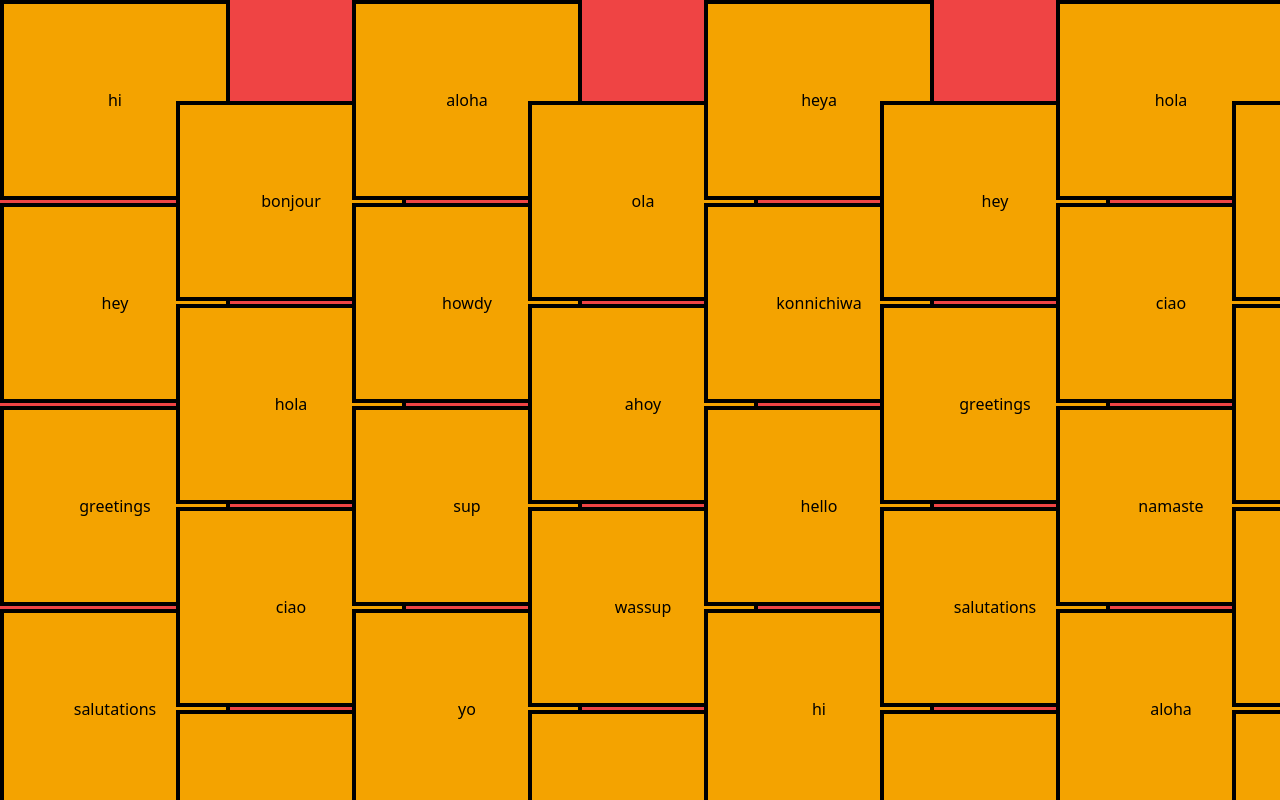
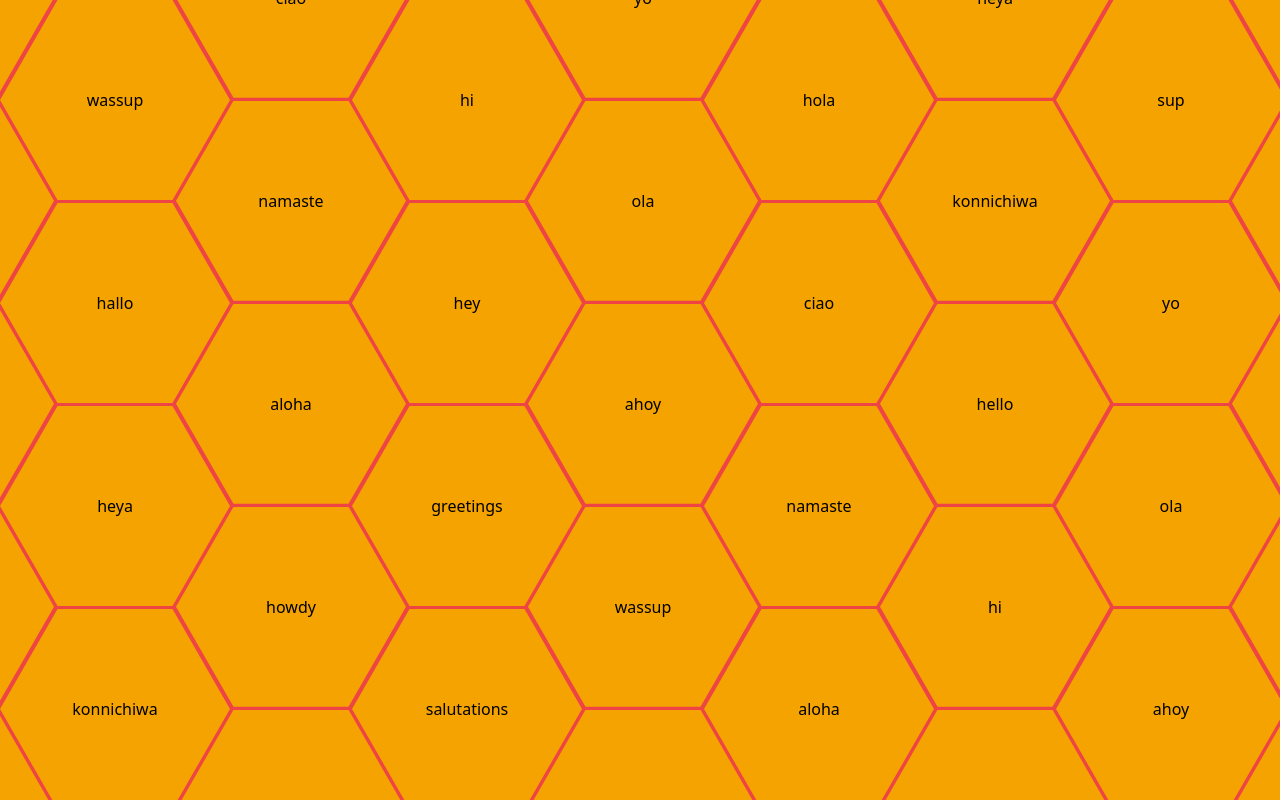
Before and after one commit to Sharkgrammer/Hex, a React (Vite) app: page / in a window 1280 px wide. Built offline with nearby package versions, Linux system fonts and the light colour scheme.

Commit message:
Hive generation works

```diff
--- a/src/App.tsx
+++ b/src/App.tsx
@@ -2,40 +2,29 @@ import Hex from "./components/core/Hex.tsx";
 import posts from "./assets/data/posts.json";
 import Draggable from 'react-draggable';
 import {useEffect, useRef, useState} from "react";
-import {buffer, hexdata, pos, xJump, yJump} from "./index.ts";
+import {hexdata, buffer, hiveAdj, xJump, yJump, viewportAdj} from "./index.ts";
+
+interface bound {
+    maxCol: number,
+    minCol: number,
+    maxRow: number,
+    minRow: number,
+    deltaX: number,
+    deltaY: number
+}
 
 function App() {
 
     const nodeRef = useRef(null);
-    const [position, setPosition] = useState({x: 0, y: 0});
-
-    const [bounds, setBounds] = useState({x1: 0, x2: 0, y1: 0, y2: 0});
-    const [maxMin, setMaxMin] = useState({maxX: 0, minX: 0, maxY: 0, minY: 0});
-
     const [hive, setHive] = useState<hexdata[]>([]);
+    const [bounds, setBounds] = useState<bound>({maxCol: 0, minCol: 0, maxRow: 0, minRow: 0, deltaX: 0, deltaY: 0});
 
     let post = 0;
 
     useEffect(() => {
-        let b = getBounds();
-
-        setHive(generateHive(b));
+        generateInitHive();
     }, [])
 
-    function getBounds() {
-        let b: pos = {x1: 0, x2: 0, y1: 0, y2: 0};
-
-        b.x1 = -buffer;
-        b.y1 = -buffer;
-
-        b.x2 = window.innerWidth + buffer;
-        b.y2 = window.innerHeight + buffer;
-
-
-        setBounds(b);
-
-        return b;
-    }
 
     function getPost() {
         post = (post == posts.length - 1 ? 0 : post + 1);
@@ -43,114 +32,100 @@ function App() {
         return posts[post];
     }
 
+    // @ts-ignore
     function handleDrag(e: any, ui: any) {
-        setPosition(ui);
+        let b: bound = bounds;
 
-        //console.log(ui.x * -1 + " " + ui.y * -1);
+        console.log(hive.length)
 
-        let v: pos = {
-            x1: bounds.x1 - ui.x,
-            x2: bounds.x2 - ui.x,
-            y1: bounds.y1 - ui.y,
-            y2: bounds.y2 - ui.y
+        b.deltaX += ui.deltaX;
+        b.deltaY += ui.deltaY;
+
+        if (Math.abs(b.deltaX) > buffer) {
+            if (b.deltaX > 0) {
+                generate(b.minCol - hiveAdj, b.minCol, b.minRow, b.maxRow);
+
+                b.minCol -= hiveAdj;
+                b.maxCol -= hiveAdj;
+            } else {
+                generate(b.maxCol, b.maxCol + hiveAdj, b.minRow, b.maxRow);
+
+                b.minCol += hiveAdj;
+                b.maxCol += hiveAdj;
+            }
+
+            b.deltaX = 0;
         }
 
-        let h = removeHives(v);
-        //addHives(v);
-        //generateCol(h, v);
+        if (Math.abs(b.deltaY) > buffer) {
+            if (b.deltaY > 0) {
+                generate(b.minCol, b.maxCol, b.minRow - hiveAdj, b.minRow);
 
-        //setHive(generateHive(v));
-        //console.log(nodeRef.current.children)
+                b.minRow -= hiveAdj;
+                b.maxRow -= hiveAdj;
+            } else {
+                generate(b.minCol, b.maxCol, b.maxRow, b.maxRow + hiveAdj);
+
+                b.minRow += hiveAdj;
+                b.maxRow += hiveAdj;
+            }
+
+            b.deltaY = 0;
+        }
+
+        setBounds(b);
     }
 
+    function generate(minCol: number, maxCol: number, minRow: number, maxRow: number) {
+        let elements = removeHives();
 
-    function removeHives(b: pos) {
-        return hive.filter((hive: hexdata) => {
-                return (
-                    hive.pos.x1 >= b.x1 &&
-                    hive.pos.x2 <= b.x2 &&
-                    hive.pos.y1 >= b.y1 &&
-                    hive.pos.y2 <= b.y2
-                );
-            }
-        );
-    }
+        for (let col = minCol; col < maxCol; col++) {
+            for (let row = minRow; row < maxRow; row++) {
 
-    function addHives(b: pos) {
-
-    }
-
-    function generateCol(h: hexdata[], b: pos) {
-
-        let y = b.y1;
-
-        while (y < b.y2) {
-            let data: hexdata = {
-                data: getPost(),
-                pos: {x1: maxMin.maxX, y1: y, x2: maxMin.maxX + 230, y2: y + 200}
-            }
-
-            h.push(data);
-
-            y += yJump;
-        }
-
-        setHive(h);
-        maxMin.maxX += xJump;
-        setMaxMin(maxMin);
-
-    }
-
-    function generateHive(b: pos) {
-        let elements: any = [];
-
-        let x = b.x1;
-        let y = b.y1;
-
-        let maxContainer: any = {minX: x, minY: y};
-
-        let col = 0;
-        let row = 0;
-
-        //console.log(x + ":" + y + " " + position.x + ":" + position.y + " " + hive.length);
-
-        while (x < b.x2) {
-
-            while (y < b.y2) {
                 let data: hexdata = {
                     data: getPost(),
-                    pos: {x1: x, y1: y, x2: x + 230, y2: y + 200},
                     grid: {row: row, col: col}
                 }
 
-                elements.push(data)
-
-                y += yJump;
-                row += 1;
+                elements.push(data);
             }
-
-            if (col == 1) maxContainer.maxY = y;
-
-            x += xJump;
-            y = b.y1;
-
-            col += 1;
-            row = 0;
         }
 
-        maxContainer.maxX = x;
+        setHive(elements);
+    }
 
-        console.log(maxContainer);
-        setMaxMin(maxContainer)
+    function removeHives() {
+        return hive.filter((hive: hexdata) => {
+                return (
+                    hive.grid.row <= bounds.maxRow + viewportAdj &&
+                    hive.grid.row >= bounds.minRow - viewportAdj &&
+                    hive.grid.col <= bounds.maxCol + viewportAdj &&
+                    hive.grid.col >= bounds.minCol - viewportAdj
+                );
+            }
+        )
+    }
 
-        return elements;
+    function generateInitHive() {
+
+        let bounds = {
+            maxCol: Math.ceil(window.innerWidth / xJump) + viewportAdj,
+            maxRow: Math.ceil(window.innerHeight / yJump) + viewportAdj,
+            minCol: -viewportAdj,
+            minRow: -viewportAdj,
+            deltaX: 0,
+            deltaY: 0
+        };
+
+        setBounds(bounds);
+        generate(bounds.minCol, bounds.maxCol, bounds.minRow, bounds.maxRow);
     }
 
     return (
         <div className="select-none no-scroll bg-black h-screen w-screen">
 
             {/* Generated Hive Div */}
-            <Draggable position={position} onDrag={handleDrag} nodeRef={nodeRef}>
+            <Draggable onDrag={handleDrag} nodeRef={nodeRef}>
                 <div ref={nodeRef}
                      className="relative bg-red-500 h-full w-full min-w-screen min-h-screen cursor-grab active:cursor-grabbing test">
 
--- a/src/components/core/Hex.tsx
+++ b/src/components/core/Hex.tsx
@@ -1,4 +1,4 @@
-import {hexdata, yAdj} from "../../index.ts";
+import {hexdata, yAdj, getWidth, getHeight} from "../../index.ts";
 
 function Hex({data, className, id}: { data: hexdata, className?: string, id?: string }) {
 
@@ -7,7 +7,7 @@ function Hex({data, className, id}: { data: hexdata, className?: string, id?: st
 
     return (
         <div id={id} className={`absolute ${className}`}
-             style={{left: data.pos.x1, top: data.pos.y1 + (data.grid.col % 2 != 0 ? yAdj : 0)}}>
+             style={{left: getWidth(data.grid.col), top: getHeight(data.grid.row) + (data.grid.col % 2 != 0 ? yAdj : 0)}}>
 
             <div className="hexagon bg-main flex justify-center items-center h-full w-full">
                 <p>{data.data.title}</p>
--- a/src/index.css
+++ b/src/index.css
@@ -5,12 +5,12 @@
 .hexagon {
   width: 230px;
   height: 200px;
-  /* clip-path: polygon(25% 0%, 75% 0%, 100% 50%, 75% 100%, 25% 100%, 0% 50%); */
-  @apply border-4 border-black;
+  clip-path: polygon(25% 0%, 75% 0%, 100% 50%, 75% 100%, 25% 100%, 0% 50%);
+/* @apply border-4 border-black; */
 }
 
 body {
-  position: fixed;
+position: fixed;
 
 }
 
--- a/src/index.ts
+++ b/src/index.ts
@@ -1,19 +1,21 @@
-export interface pos {
-    x1: number,
-    x2: number,
-    y1: number,
-    y2: number
-}
-
 export interface hexdata {
     data: any,
-    pos: pos,
     grid: { row: number, col: number }
 }
 
-export const buffer: number = 0;
+export const viewportAdj: number = 4;
 
 export const yAdj: number = 100.8;
-
 export const xJump: number = 176;
 export const yJump: number = 203;
+
+export function getWidth(col:number){
+    return col * xJump;
+}
+
+export function getHeight(row:number){
+    return row * yJump;
+}
+
+export const buffer: number = 230;
+export const hiveAdj: number = 1;
```
